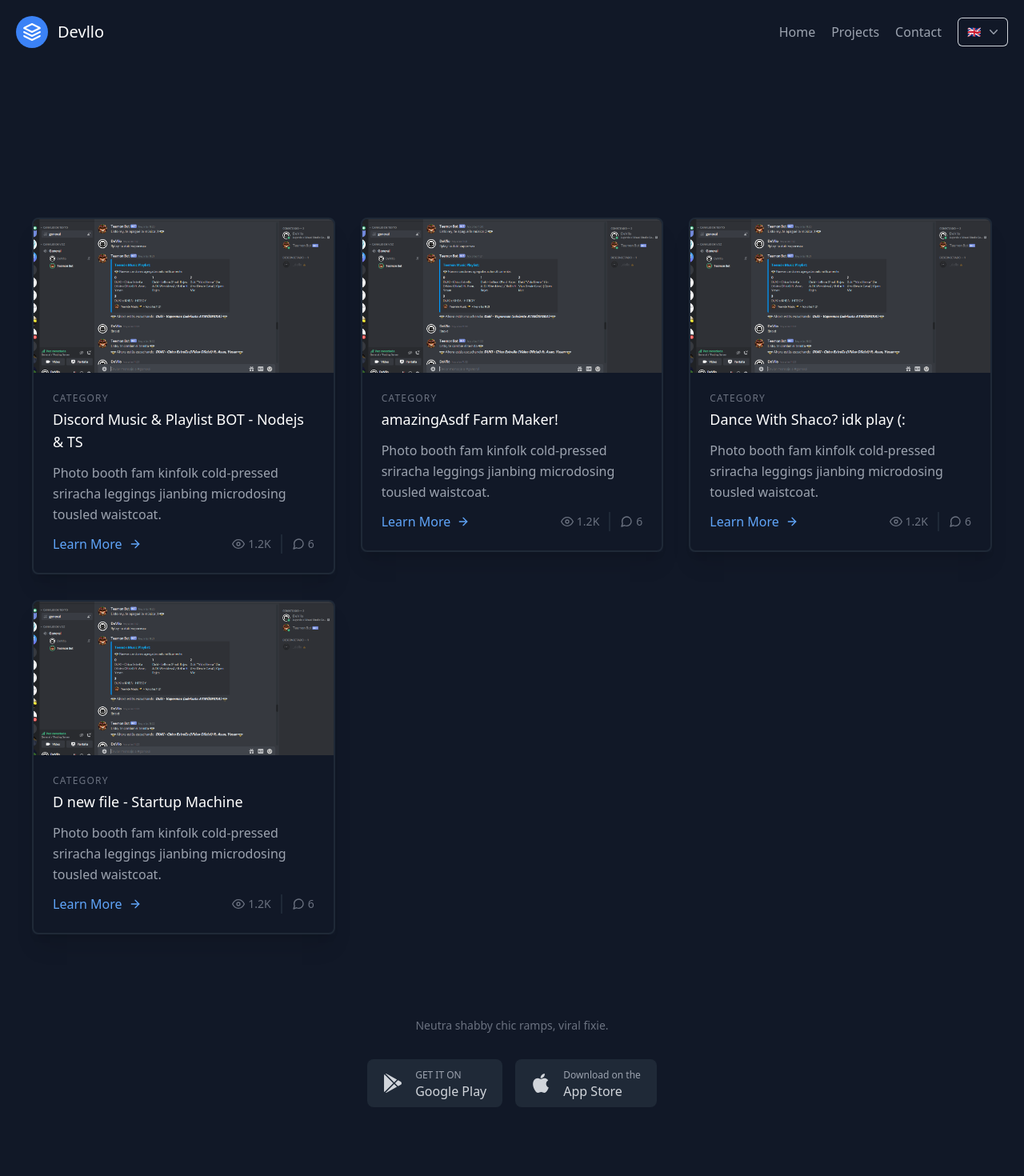
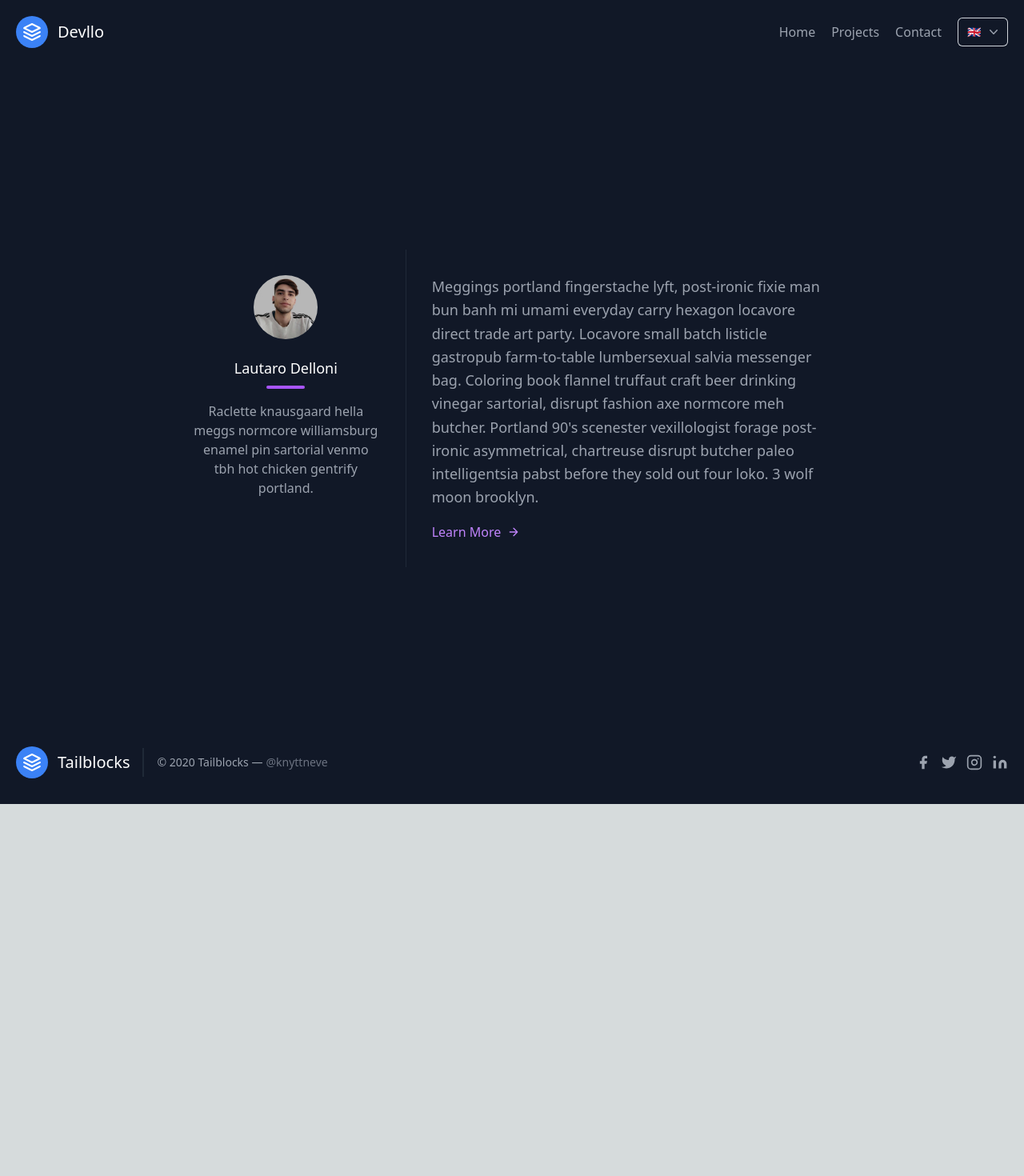
Before and after one commit to devlloni/portfolio, a Next.js app: page /en in a window 1280 px wide. Shown: the top 1470 px of the page at 80% size. After the commit the page ends 1005 px from the top, so only its background shows below. Built offline with nearby package versions, Linux system fonts and the light colour scheme.

Commit message:
change home

```diff
--- a/src/app/[locale]/page.tsx
+++ b/src/app/[locale]/page.tsx
@@ -1,35 +1,11 @@
-import Projects from '@/components/projects/projectsContainer';
+import HomeSection from '@/components/home/HomeSection';
 import React from 'react';
 
 const Home = () => {
     return (
         <section className="text-gray-400 bg-gray-900 body-font">
             <div className="container mx-auto flex flex-col px-5 py-24 justify-center items-center">
-                    <Projects />
-                    <div className="w-full md:w-2/3 flex flex-col mb-16 items-center text-center">
-                        <p className="text-sm mt-2 text-gray-500 mb-8 w-full">Neutra shabby chic ramps, viral fixie.</p>
-                        <div className="flex text-gray-300">
-                            <button className="bg-gray-800 inline-flex py-3 px-5 rounded-lg items-center hover:bg-gray-700 hover:text-white focus:outline-none">
-                                <svg xmlns="http://www.w3.org/2000/svg" fill="currentColor" className="w-6 h-6" viewBox="0 0 512 512">
-                                    <path d="M99.617 8.057a50.191 50.191 0 00-38.815-6.713l230.932 230.933 74.846-74.846L99.617 8.057zM32.139 20.116c-6.441 8.563-10.148 19.077-10.148 30.199v411.358c0 11.123 3.708 21.636 10.148 30.199l235.877-235.877L32.139 20.116zM464.261 212.087l-67.266-37.637-81.544 81.544 81.548 81.548 67.273-37.64c16.117-9.03 25.738-25.442 25.738-43.908s-9.621-34.877-25.749-43.907zM291.733 279.711L60.815 510.629c3.786.891 7.639 1.371 11.492 1.371a50.275 50.275 0 0027.31-8.07l266.965-149.372-74.849-74.847z"></path>
-                                </svg>
-                                <span className="ml-4 flex items-start flex-col leading-none">
-                                    <span className="text-xs text-gray-400 mb-1">GET IT ON</span>
-                                    <span className="title-font font-medium">Google Play</span>
-                                </span>
-                            </button>
-                            <button className="bg-gray-800 inline-flex py-3 px-5 rounded-lg items-center ml-4 hover:bg-gray-700 hover:text-white focus:outline-none">
-                                <svg xmlns="http://www.w3.org/2000/svg" fill="currentColor" className="w-6 h-6" viewBox="0 0 305 305">
-                                    <path d="M40.74 112.12c-25.79 44.74-9.4 112.65 19.12 153.82C74.09 286.52 88.5 305 108.24 305c.37 0 .74 0 1.13-.02 9.27-.37 15.97-3.23 22.45-5.99 7.27-3.1 14.8-6.3 26.6-6.3 11.22 0 18.39 3.1 25.31 6.1 6.83 2.95 13.87 6 24.26 5.81 22.23-.41 35.88-20.35 47.92-37.94a168.18 168.18 0 0021-43l.09-.28a2.5 2.5 0 00-1.33-3.06l-.18-.08c-3.92-1.6-38.26-16.84-38.62-58.36-.34-33.74 25.76-51.6 31-54.84l.24-.15a2.5 2.5 0 00.7-3.51c-18-26.37-45.62-30.34-56.73-30.82a50.04 50.04 0 00-4.95-.24c-13.06 0-25.56 4.93-35.61 8.9-6.94 2.73-12.93 5.09-17.06 5.09-4.64 0-10.67-2.4-17.65-5.16-9.33-3.7-19.9-7.9-31.1-7.9l-.79.01c-26.03.38-50.62 15.27-64.18 38.86z"></path>
-                                    <path d="M212.1 0c-15.76.64-34.67 10.35-45.97 23.58-9.6 11.13-19 29.68-16.52 48.38a2.5 2.5 0 002.29 2.17c1.06.08 2.15.12 3.23.12 15.41 0 32.04-8.52 43.4-22.25 11.94-14.5 17.99-33.1 16.16-49.77A2.52 2.52 0 00212.1 0z"></path>
-                                </svg>
-                                <span className="ml-4 flex items-start flex-col leading-none">
-                                    <span className="text-xs text-gray-400 mb-1">Download on the</span>
-                                    <span className="title-font font-medium">App Store</span>
-                                </span>
-                            </button>
-                        </div>
-                    </div>
+                    <HomeSection />
             </div>
         </section>
     );
--- /dev/null
+++ b/src/components/home/HomeSection.tsx
@@ -0,0 +1,41 @@
+import Image from "next/image";
+
+const HomeSection = () => {
+
+    return (
+        <section className="text-gray-400 bg-gray-900 body-font">
+            <div className="container px-5 py-24 mx-auto flex flex-col">
+                <div className="lg:w-4/6 mx-auto">
+                    <div className="flex flex-col sm:flex-row mt-10">
+                        <div className="sm:w-1/3 text-center sm:pr-8 sm:py-8">
+                            <div className="w-20 h-20 rounded-full inline-flex items-center justify-center bg-gray-800 text-gray-600">
+                                <Image
+                                    className="rounded-full"
+                                    src="/profile_pic_me.jpeg"
+                                    width={200}
+                                    height={200}
+                                    alt="Lautaro Delloni's picture"
+                                />
+                            </div>
+                            <div className="flex flex-col items-center text-center justify-center">
+                                <h2 className="font-medium title-font mt-4 text-white text-lg">Lautaro Delloni</h2>
+                                <div className="w-12 h-1 bg-purple-500 rounded mt-2 mb-4"></div>
+                                <p className="text-base text-gray-400">Raclette knausgaard hella meggs normcore williamsburg enamel pin sartorial venmo tbh hot chicken gentrify portland.</p>
+                            </div>
+                        </div>
+                        <div className="sm:w-2/3 sm:pl-8 sm:py-8 sm:border-l border-gray-800 sm:border-t-0 border-t mt-4 pt-4 sm:mt-0 text-center sm:text-left">
+                            <p className="leading-relaxed text-lg mb-4">Meggings portland fingerstache lyft, post-ironic fixie man bun banh mi umami everyday carry hexagon locavore direct trade art party. Locavore small batch listicle gastropub farm-to-table lumbersexual salvia messenger bag. Coloring book flannel truffaut craft beer drinking vinegar sartorial, disrupt fashion axe normcore meh butcher. Portland 90's scenester vexillologist forage post-ironic asymmetrical, chartreuse disrupt butcher paleo intelligentsia pabst before they sold out four loko. 3 wolf moon brooklyn.</p>
+                            <a className="text-purple-400 inline-flex items-center">Learn More
+                                <svg fill="none" stroke="currentColor" stroke-linecap="round" stroke-linejoin="round" stroke-width="2" className="w-4 h-4 ml-2" viewBox="0 0 24 24">
+                                    <path d="M5 12h14M12 5l7 7-7 7"></path>
+                                </svg>
+                            </a>
+                        </div>
+                    </div>
+                </div>
+            </div>
+        </section>
+    )
+}
+
+export default HomeSection;
```
Also changed, not shown: public/profile_pic_me.jpeg (added).
